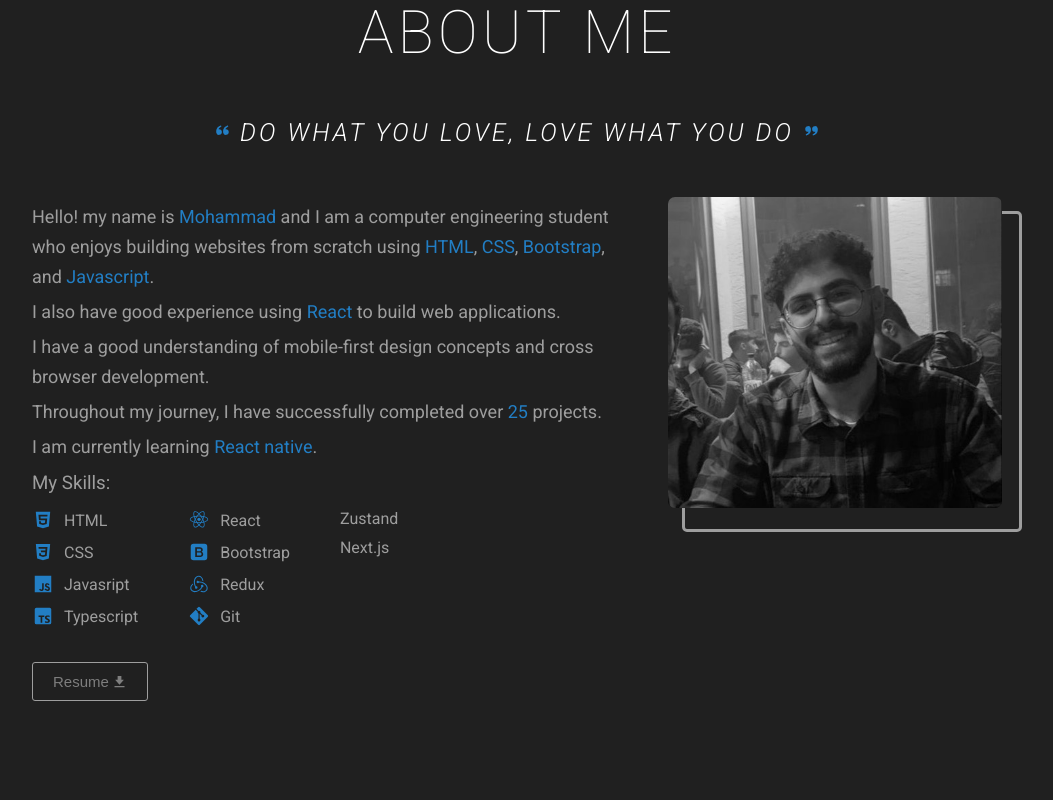
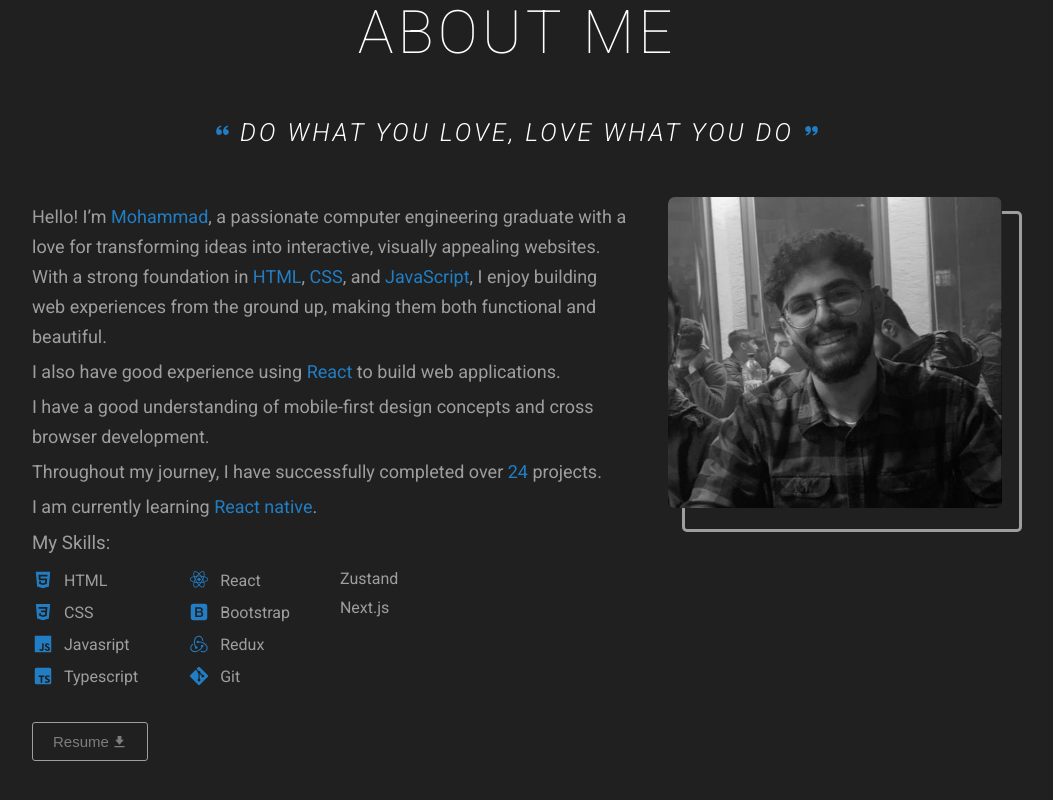
Before and after one commit to mhmd-k/my-portfolio-react, a React (Create React App) app: page / in a window 1280 px wide. Shown: the part 953-1753 px from the top of the page, without its empty margins (123-1176 px from the left). Built offline with nearby package versions, Linux system fonts and the light colour scheme; a web font is replaced by a local one.

Commit message:
updated the resume

```diff
--- a/src/pages/About.js
+++ b/src/pages/About.js
@@ -28,10 +28,12 @@ function About() {
         <div className="content hidden">
           <div className="text">
             <p>
-              Hello! my name is <span>Mohammad</span> and I am a computer
-              engineering student who enjoys building websites from scratch
-              using <span>HTML</span>, <span>CSS</span>, <span>Bootstrap</span>,
-              and <span>Javascript</span>.
+              Hello! I’m <span>Mohammad</span>, a passionate computer
+              engineering graduate with a love for transforming ideas into
+              interactive, visually appealing websites. With a strong foundation
+              in <span>HTML</span>, <span>CSS</span>, and{" "}
+              <span>JavaScript</span>, I enjoy building web experiences from the
+              ground up, making them both functional and beautiful.
             </p>
             <p>
               I also have good experience using <span>React</span> to build web
@@ -43,7 +45,7 @@ function About() {
             </p>
             <p>
               Throughout my journey, I have successfully completed over
-              <span> {projectsData.length - 1}</span> projects.
+              <span> {projectsData.length - 2}</span> projects.
             </p>
             <p>
               I am currently learning <span>React native</span>.
@@ -80,14 +82,7 @@ function About() {
                 </li>
               </ul>
               <ul>
-                <li>
-                  {/* <img
-                    style={{ marginRight: "10px" }}
-                    src={ZustandIcon}
-                    alt="zustand icon"
-                  />{" "} */}
-                  Zustand
-                </li>
+                <li>Zustand</li>
                 <li>Next.js</li>
               </ul>
             </div>
```
Also changed, not shown: 1 other file (tests, documents, lock files or other folders).
